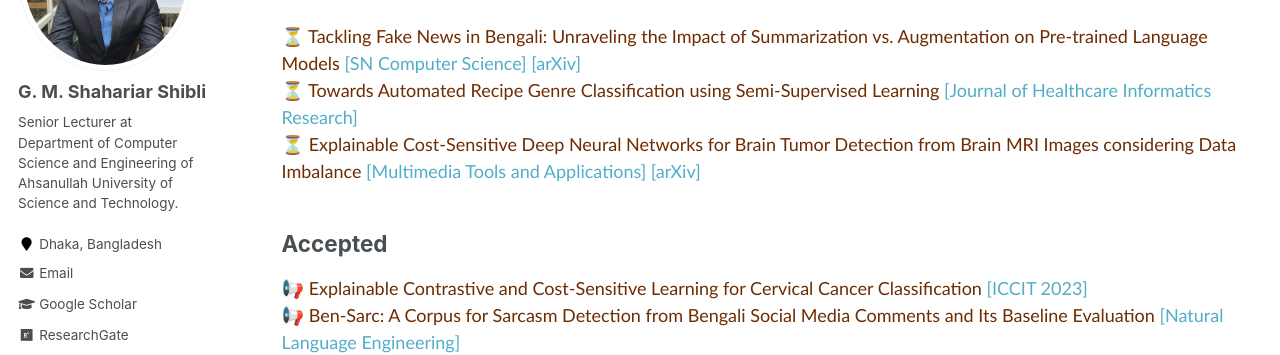
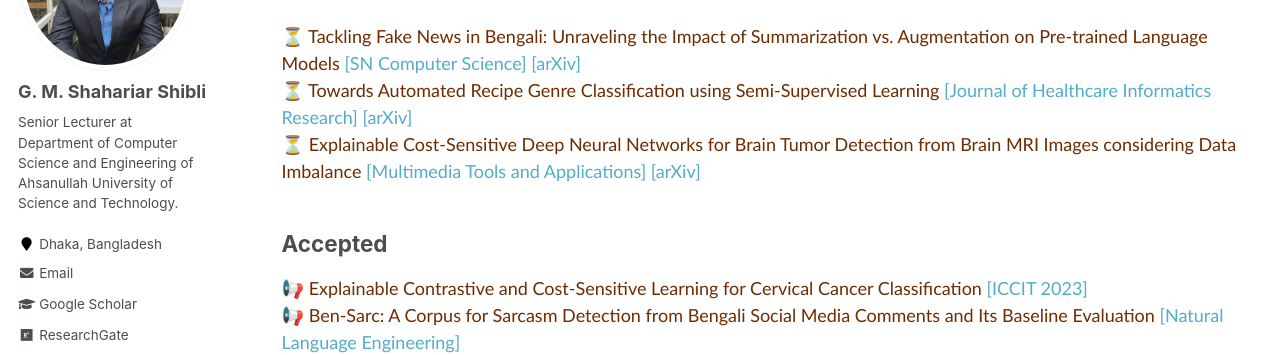
Before and after one commit to shahariar-shibli/shahariar-shibli.github.io, a Jekyll site: the page built from _pages/research.md, in a window 1280 px wide and 900 px high, scrolled down 518 px. Shown: the part 154-509 px from the top of the window. Built offline with Jekyll 4.4.1, drawn with Linux system fonts in a browser that asks for light colours; some web fonts are replaced.

Commit message:
Update research.md

```diff
--- a/_pages/research.md
+++ b/_pages/research.md
@@ -38,7 +38,7 @@ author_profile: true
 ⏳ <span style="color:#6E2C00">Bangla Key2Text: Text Generation from Keywords in Bengali</span> [[EMNLP 2023]](https://2023.emnlp.org/)<br/>
 -->
 ⏳ <span style="color:#6E2C00">Tackling Fake News in Bengali: Unraveling the Impact of Summarization vs. Augmentation on Pre-trained Language Models</span> [[SN Computer Science]](https://www.springer.com/journal/42979/) [[arXiv]](https://arxiv.org/pdf/2307.06979.pdf)<br/>
-⏳ <span style="color:#6E2C00">Towards Automated Recipe Genre Classification using Semi-Supervised Learning</span> [[Journal of Healthcare Informatics Research]](https://link.springer.com/journal/41666)<br/>
+⏳ <span style="color:#6E2C00">Towards Automated Recipe Genre Classification using Semi-Supervised Learning</span> [[Journal of Healthcare Informatics Research]](https://link.springer.com/journal/41666) [[arXiv]](https://arxiv.org/pdf/2310.15693.pdf)<br/>
 ⏳ <span style="color:#6E2C00">Explainable Cost-Sensitive Deep Neural Networks for Brain Tumor Detection from Brain MRI Images considering Data Imbalance</span> [[Multimedia Tools and Applications]](https://www.springer.com/journal/11042) [[arXiv]](https://arxiv.org/pdf/2308.00608.pdf)
 </span>
 
```
